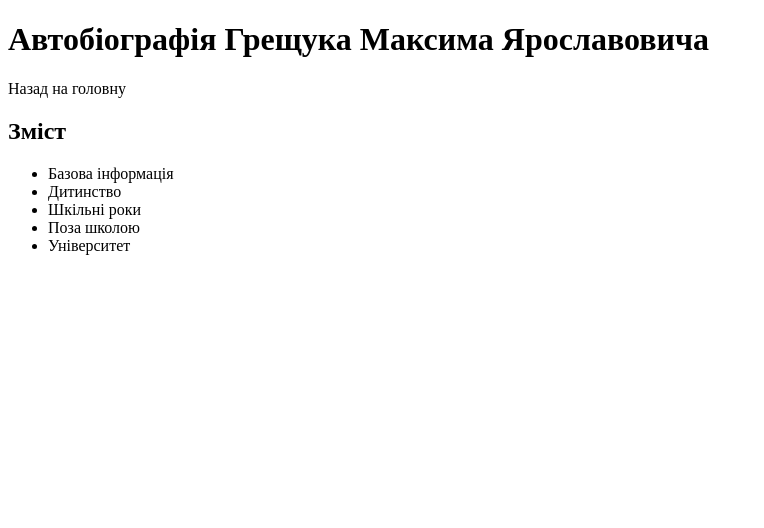
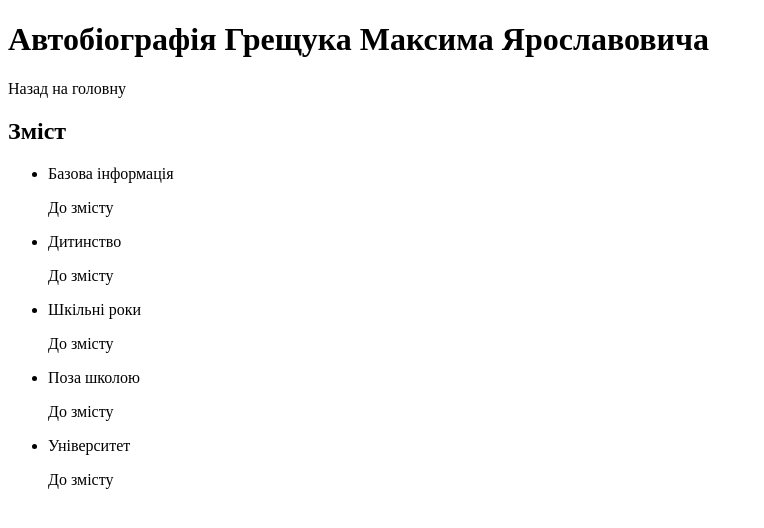
Before and after one commit to hreshchuk/course, a plain HTML site: page biography.html in a window 1280 px wide. Shown: the whole page, without its empty margins (0-764 px from the left). Drawn offline with Linux system fonts and the light colour scheme.

Commit message:
Update biography.html

```diff
--- a/biography.html
+++ b/biography.html
@@ -12,9 +12,14 @@
   <h2>Зміст</h2>
   <ul>
     <li>Базова інформація</li>
+    <p>До змісту</p>
     <li>Дитинство</li>
+    <p>До змісту</p>
     <li>Шкільні роки</li>
+    <p>До змісту</p>
     <li>Поза школою</li>
+    <p>До змісту</p>
     <li>Університет</li>
+    <p>До змісту</p>
   </ul>
 </body>
```
